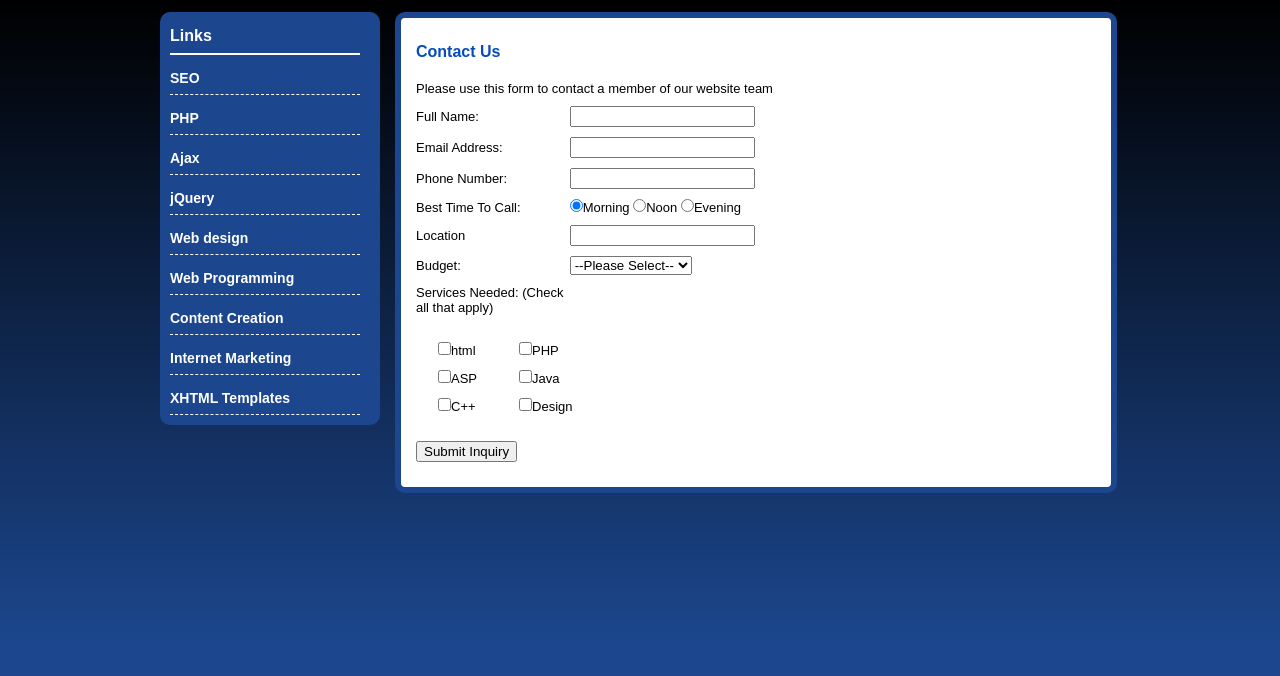
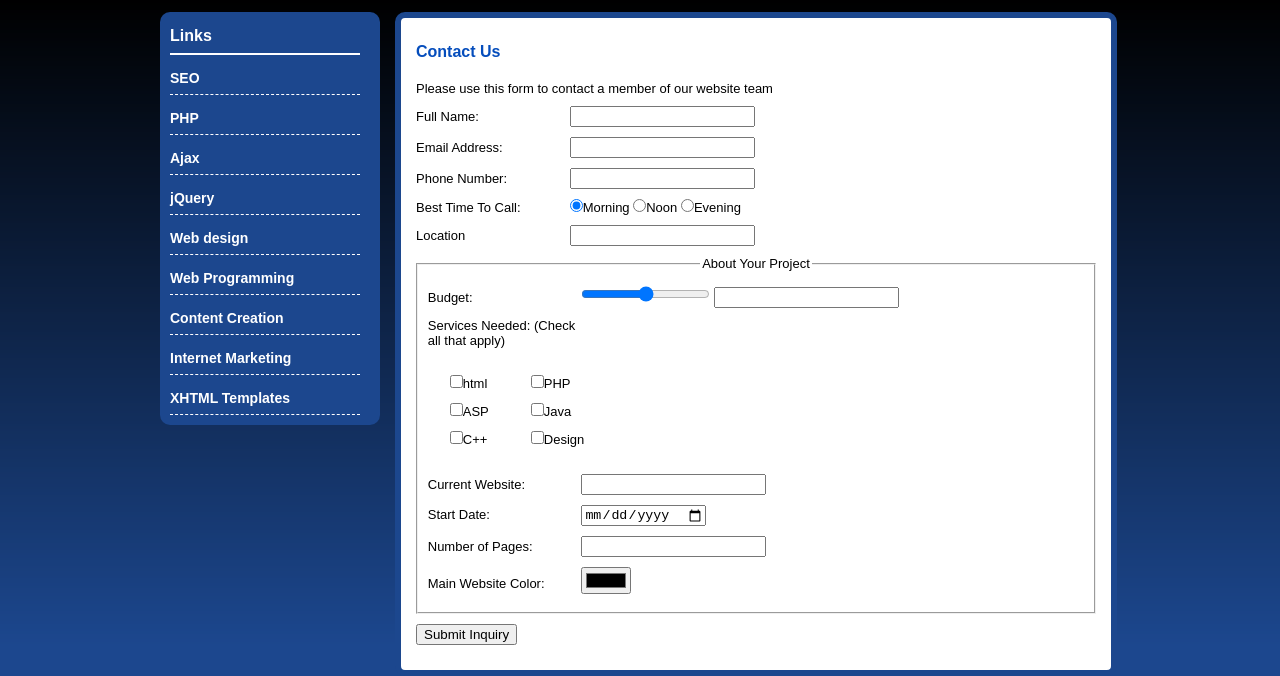
Before and after one commit to bsb7/html5_tags, a plain HTML site: page contact.html in a window 1280 px wide. Shown: the part 142-818 px from the top of the page. Drawn offline with Linux system fonts and the light colour scheme.

Commit message:
uses html new tags and forms elements

```diff
--- a/contact.html
+++ b/contact.html
@@ -67,16 +67,18 @@
 						<option value="Miami">
 					</datalist>
 				</p>
+
+				<fieldset>
+					<legend>About Your Project</legend>
 					<p>
+						<script type="text/javascript">
+							function updateTextInput(val){
+								document.getElementById('textInput').value=val;
+							}
+						</script>
 						<label for="budget">Budget: </label>
-					<select type="list" name="budget">
-						<option>--Please Select--</option>
-						<option value="100-500">$100 - $500</option>
-						<option value="500-1000">$500 - $1000</option>
-						<option value="1000-2000">$1000 - $2000</option>
-						<option value="2000+">$2000+</option>
-						<option value="not sure">Not Sure</option>
-					</select>
+						<input id="budget"" type="range" min="500" max="10000" name="budget" onchange="updateTextInput(this.value)">
+						<input type="text" id="textInput">
 					</p>
 					<p>
 						<label for="call">Services Needed: (Check all that apply) </label>
@@ -96,6 +98,23 @@
 						</table>
 					</p>
 					<p>
+						<label for="website">Current Website:</label>
+						<input type="url" name="website">
+					</p>
+					<p>
+						<label for="start">Start Date:</label>
+						<input type="date" name="date">
+					</p>
+					<p>
+						<label for="pages">Number of Pages:</label>
+						<input type="number" name="pages">
+					</p>
+					<p>
+						<label for="color">Main Website Color:</label>
+						<input type="color" name="color">
+					</p>
+				</fieldset>
+				<p>
 					<input type="submit" value="Submit Inquiry">
 				</p>
 			</form>
```
Lines whose indentation alone changed are shown as unchanged.
